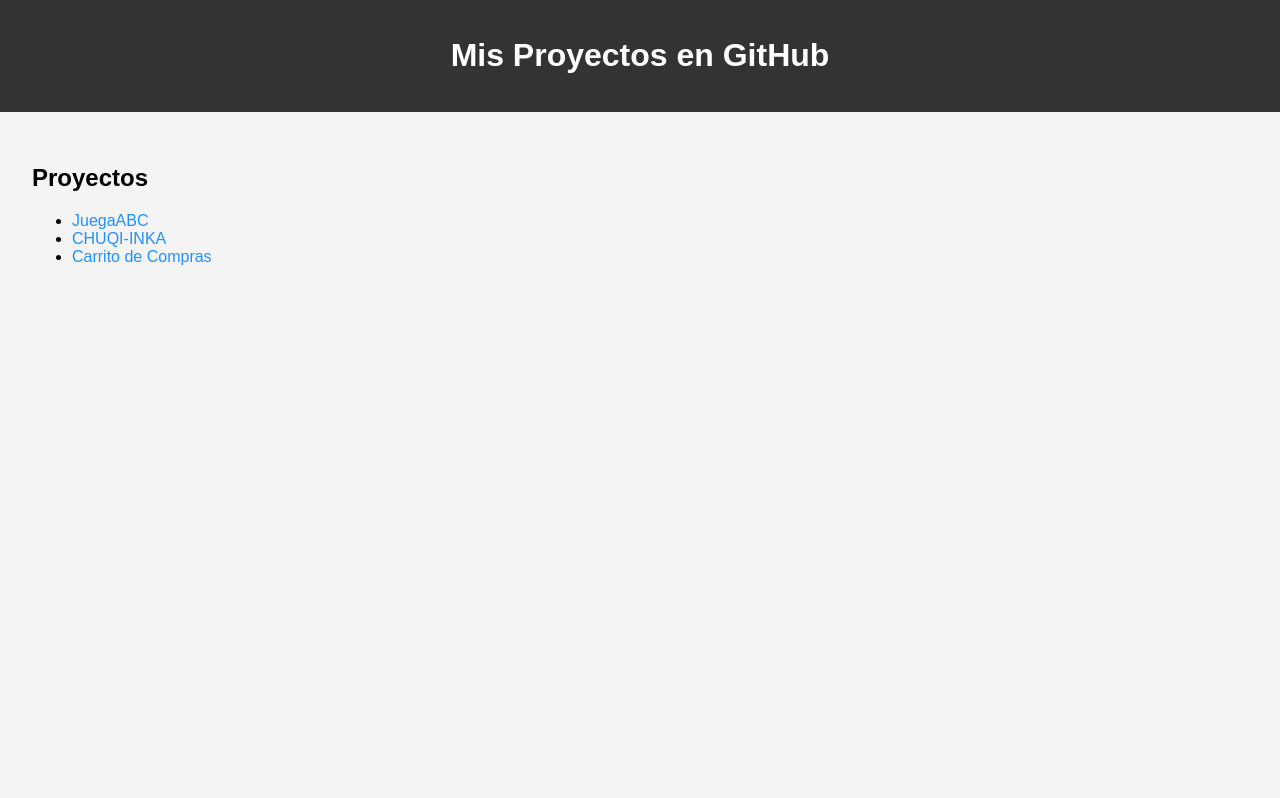
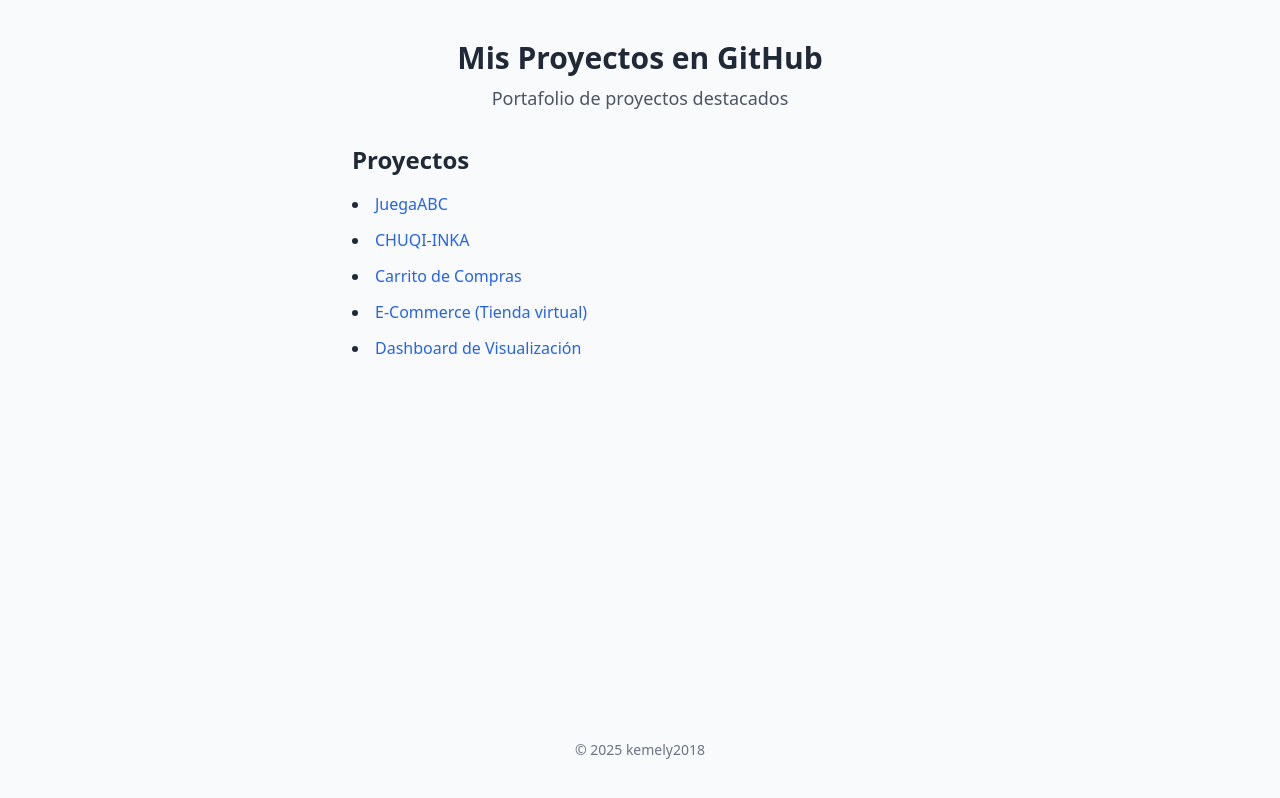
Before and after one commit to kemely2018/kemely2018.github.io, a plain HTML site: page index.html in a window 1280 px wide. Drawn offline with nearby package versions, Linux system fonts and the light colour scheme.

Commit message:
Update index.html

```diff
--- a/index.html
+++ b/index.html
@@ -1,42 +1,43 @@
 <!DOCTYPE html>
 <html lang="es">
 <head>
-  <meta charset="UTF-8">
-  <meta name="viewport" content="width=device-width, initial-scale=1.0">
-  <title>Mis Proyectos</title>
-  <style>
-    body {
-      font-family: Arial, sans-serif;
-      background-color: #f4f4f4;
-      margin: 0;
-      padding: 0;
-    }
-    header {
-      background-color: #333;
-      color: white;
-      padding: 1em;
-      text-align: center;
-    }
-    section {
-      padding: 2em;
-    }
-    a {
-      color: #1e90ff;
-      text-decoration: none;
-    }
-  </style>
+  <meta charset="UTF-8" />
+  <meta name="viewport" content="width=device-width, initial-scale=1.0" />
+  <title>Mis Proyectos en GitHub</title>
+  <link href="https://cdn.jsdelivr.net/npm/tailwindcss@2.2.19/dist/tailwind.min.css" rel="stylesheet" />
 </head>
-<body>
-  <header>
-    <h1>Mis Proyectos en GitHub</h1>
+<body class="bg-gray-50 text-gray-800 min-h-screen flex flex-col items-center py-10 px-4">
+  <header class="mb-8 text-center">
+    <h1 class="text-3xl font-bold mb-2">Mis Proyectos en GitHub</h1>
+    <p class="text-lg text-gray-600">Portafolio de proyectos destacados</p>
   </header>
-  <section>
-    <h2>Proyectos</h2>
-    <ul>
-      <li><a href="https://github.com/kemely2018/JuegaABC">JuegaABC</a></li>
-      <li><a href="https://github.com/kemely2018/CHUQI-INKA">CHUQI-INKA</a></li>
-      <li><a href="https://github.com/kemely2018/JSPCarritodeCompras">Carrito de Compras</a></li>
-    </ul>
-  </section>
+
+  <main class="w-full max-w-xl">
+    <section>
+      <h2 class="text-2xl font-semibold mb-4">Proyectos</h2>
+      <ul class="space-y-3 list-disc list-inside">
+        <li>
+          <a class="text-blue-600 hover:underline" href="https://github.com/kemely2018/JuegaABC" target="_blank" rel="noopener">JuegaABC</a>
+        </li>
+        <li>
+          <a class="text-blue-600 hover:underline" href="https://github.com/kemely2018/CHUQI-INKA" target="_blank" rel="noopener">CHUQI-INKA</a>
+        </li>
+        <li>
+          <a class="text-blue-600 hover:underline" href="https://github.com/kemely2018/Carrito-de-compras" target="_blank" rel="noopener">Carrito de Compras</a>
+        </li>
+        <li>
+          <a class="text-blue-600 hover:underline" href="https://github.com/Leslym03/ECommerce" target="_blank" rel="noopener">E‑Commerce (Tienda virtual)</a>
+        </li>
+        <!-- Nuevo proyecto agregado -->
+        <li>
+          <a class="text-blue-600 hover:underline" href="https://github.com/kemely2018/DASHBOARD" target="_blank" rel="noopener">Dashboard de Visualización</a>
+        </li>
+      </ul>
+    </section>
+  </main>
+
+  <footer class="mt-auto pt-10 text-sm text-gray-500">
+    <p>&copy; 2025 kemely2018</p>
+  </footer>
 </body>
 </html>
```
